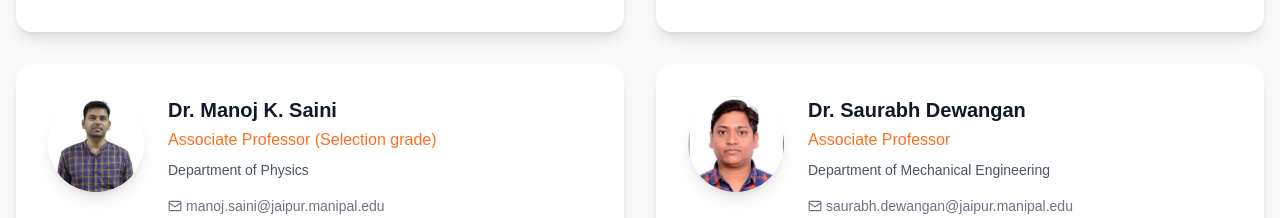
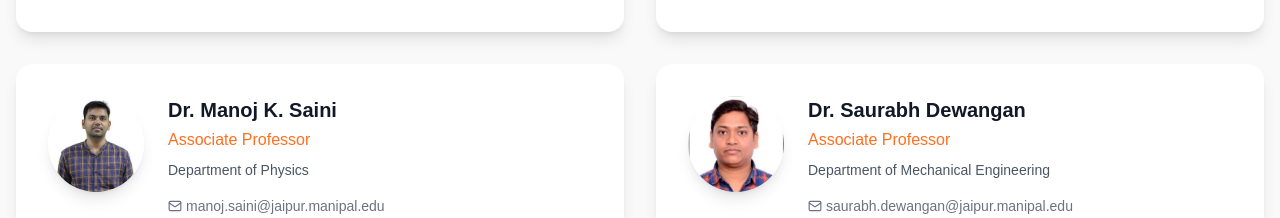
Before and after one commit to amritesh-0/AICTE-IDEA-Lab, a React (Vite) app: page /members in a window 1280 px wide. Shown: the part 1168-1386 px from the top of the page. Built offline with nearby package versions, Linux system fonts and the light colour scheme.

Commit message:
spell fixed

```diff
--- a/src/pages/FacultiesPage.tsx
+++ b/src/pages/FacultiesPage.tsx
@@ -30,7 +30,7 @@ const FacultiesPage: React.FC = () => {
     {
       id: 3,
       name: "Dr. Manoj K. Saini",
-      designation: "Associate Professor (Selection grade)",
+      designation: "Associate Professor",
       specialization: "Department of Physics",
       email: "manoj.saini@jaipur.manipal.edu",
       image: IMAGES.MANOJ_SAINI,
```
